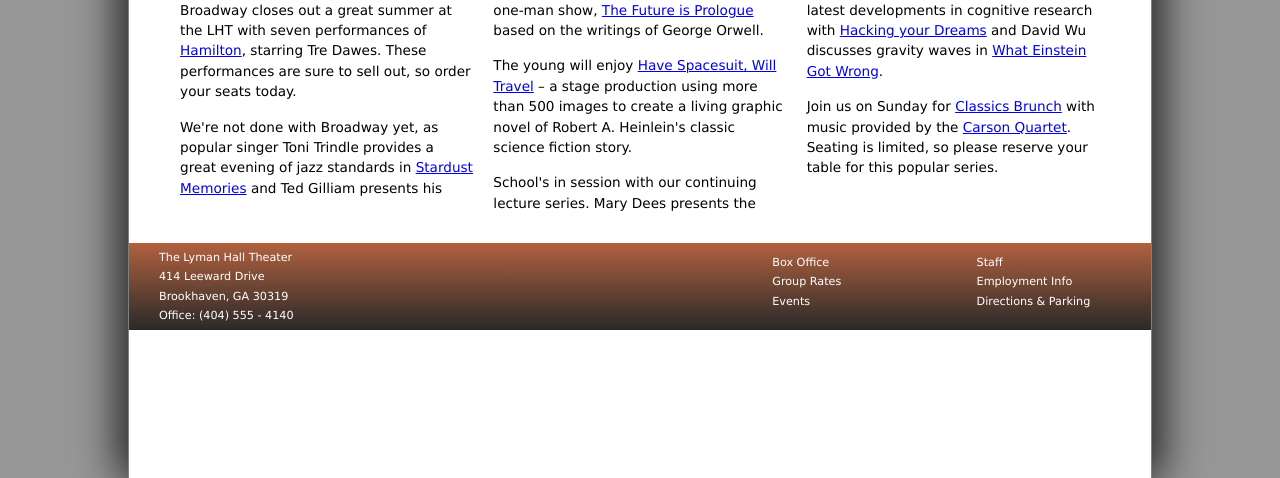
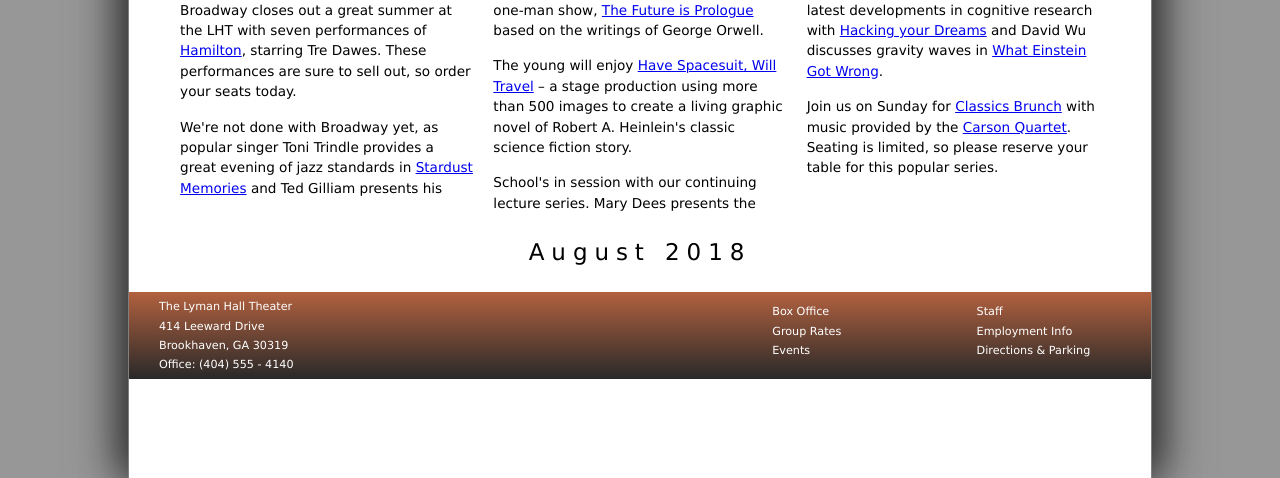
Before and after one commit to west-mec-coding-Y1S2/S2_Exercise_12, a plain HTML site: page index.html in a window 1280 px wide. Shown: the part 322-800 px from the top of the page. Drawn offline with Linux system fonts and the light colour scheme.

Commit message:
Commit
Added some functions.

```diff
--- a/index.html
+++ b/index.html
@@ -20,6 +20,7 @@
    <title>Lyman Hall Theater in August</title>
    <link href="lht_base.css" rel="stylesheet" />
    <link href="lht_layout.css" rel="stylesheet" />
+   <link rel="stylesheet" href="lht_calendar.css" />
 
 </head>
 
@@ -91,7 +92,7 @@
          Office: (404) 555 - 4140
       </section>
    </footer>
-
+   <script src="lht_calendar.js"></script>
 </body>
 
 </html>
--- a/lht_calendar.js
+++ b/lht_calendar.js
@@ -29,3 +29,34 @@
       Writes the daily rows in the calendar table, highlighting calDate
 
 */
+
+/* Set the date displayed in the calendar */
+var thisDay = new Date("August 24, 2018");
+
+// Write the calendar to the element with the id "calendar"
+document.getElementById("calendar").innerHTML = createCalendar(thisDay);
+
+// Function to generate the calendar table
+function createCalendar(calDate) {
+   var calendarHTML = "<table id='calendar_table'>";
+   calendarHTML += calCaption(calDate);
+   calendarHTML += "</table>";
+   return calendarHTML;
+}
+
+// Function to write the calendar caption
+function calCaption(calDate) {
+   //monthName array contains the list of month names
+   var monthName = ["January", "February", "March", "April", "May", "June", "July", "August", "September", "October", "November", "December"];
+
+   //determine the current month
+   var thisMonth = calDate.getMonth();
+
+   //determine the current year
+   var thisYear = calDate.getFullYear();
+
+   //write the caption
+   return "<caption>" + monthName[thisMonth] + " " +
+      thisYear + "</caption>";
+
+}
```
